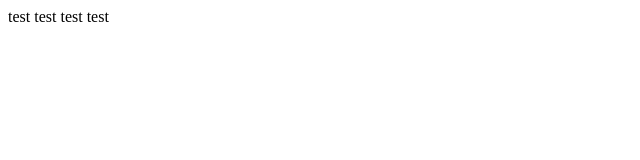
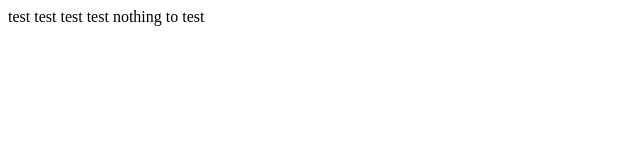
Before and after one commit to katyamaka/Axit, a plain HTML site: page testing/testing.html in a window 1280 px wide. Shown: the whole page, without its empty margins (0-640 px from the left). Drawn offline with Linux system fonts and the light colour scheme.

Commit message:
testing changes

```diff
--- a/testing/testing.html
+++ b/testing/testing.html
@@ -7,6 +7,6 @@
     <title>Document</title>
   </head>
   <body>
-    test test test test
+    test test test test nothing to test
   </body>
 </html>
```
